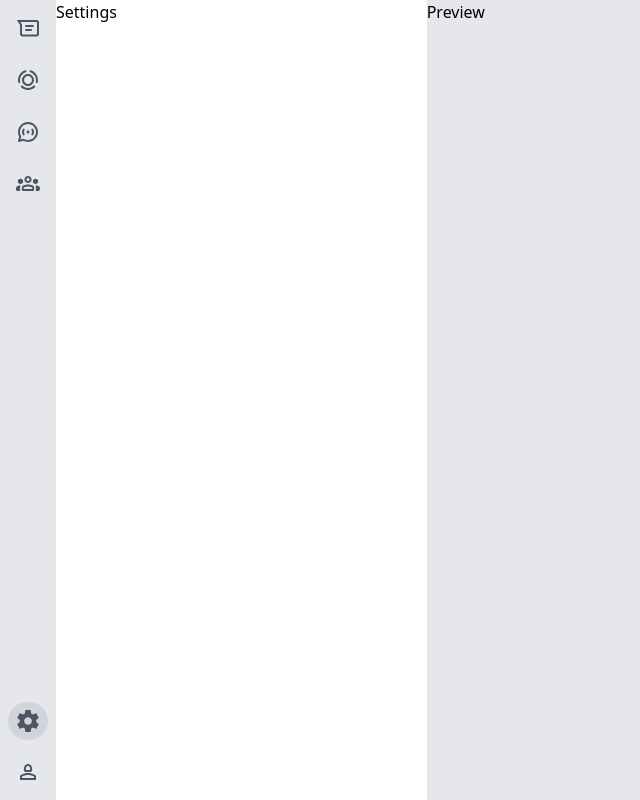
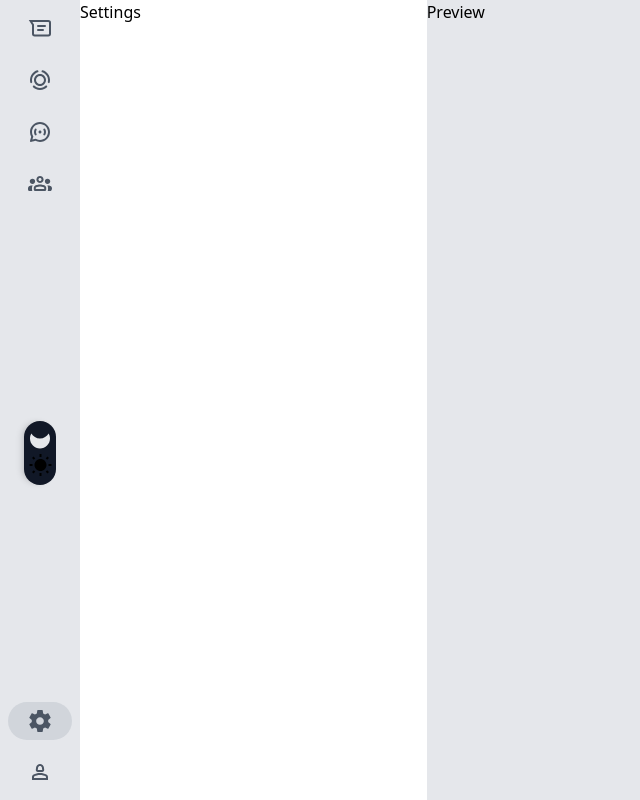
Before and after one commit to NexCodeCrux/Whatsapp-Clone, a Next.js app: page /Settings in a window 1280 px wide. Shown: the whole page, without its empty margins (0-640 px from the left). Built offline with nearby package versions, Linux system fonts and the light colour scheme.

Commit message:
created toggle between light and dark mode

```diff
--- a/app/components/NavBar.tsx
+++ b/app/components/NavBar.tsx
@@ -5,6 +5,7 @@ import React from "react";
 import { usePathname } from "next/navigation";
 import { clsx } from "clsx";
 import { Navigations, navigations } from "@/models/navigations";
+import Toggle from "./Toggle";
 
 const NavBar = () => {
   const pathname = usePathname();
@@ -30,6 +31,11 @@ const NavBar = () => {
           );
         })}
       </div>
+
+      <div className="transform rotate-90">
+        <Toggle />
+      </div>
+
       <div className="flex flex-col gap-3">
         {navs.lowerNav.map((nav) => {
           return (
--- /dev/null
+++ b/app/components/Toggle.tsx
@@ -0,0 +1,38 @@
+"use client";
+
+import { useState, useEffect } from "react";
+import { WbSunny } from "@mui/icons-material";
+import { ModeNight } from "@mui/icons-material";
+
+const Toggle = () => {
+  const [darkMode, setDarkMode] = useState(true);
+
+  useEffect(() => {
+    const theme = localStorage.getItem("theme");
+    if (theme === "dark") {
+      setDarkMode(true);
+    }
+  }, []);
+
+  useEffect(() => {
+    if (darkMode) {
+      document.documentElement.classList.add("dark");
+      localStorage.setItem("theme", "dark");
+    } else {
+      document.documentElement.classList.remove("dark");
+      localStorage.setItem("theme", "light");
+    }
+  }, [darkMode]);
+  return (
+    <div
+      className="flex items-center dark:bg-gray-900 rounded-full shadow-md p-2 cursor-pointer w-[15]px h-8"
+      onClick={() => setDarkMode(!darkMode)}
+    >
+      <ModeNight className="text-gray-200" />
+      <WbSunny className=""/>
+      <div className="bg-white dark:bg-gray-900 w-full h-6 rounded-full shadow-md transform transition-colors duration-200"></div>
+    </div>
+  );
+};
+
+export default Toggle;
--- a/tailwind.config.ts
+++ b/tailwind.config.ts
@@ -14,9 +14,9 @@ const config: Config = {
         "gradient-conic":
           "conic-gradient(from 180deg at 50% 50%, var(--tw-gradient-stops))",
       },
-      colors: {
-        grape: "rgb(114, 35, 204)"
-      }
+      // colors: {
+      //   grape: "rgb(114, 35, 204)"
+      // }
     },
   },
   plugins: [],
```
